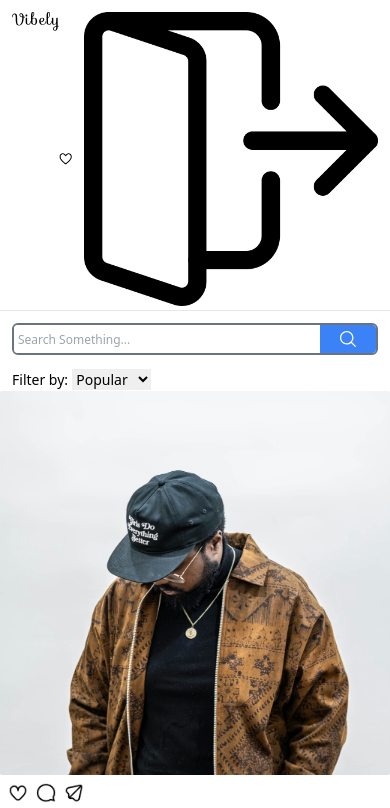
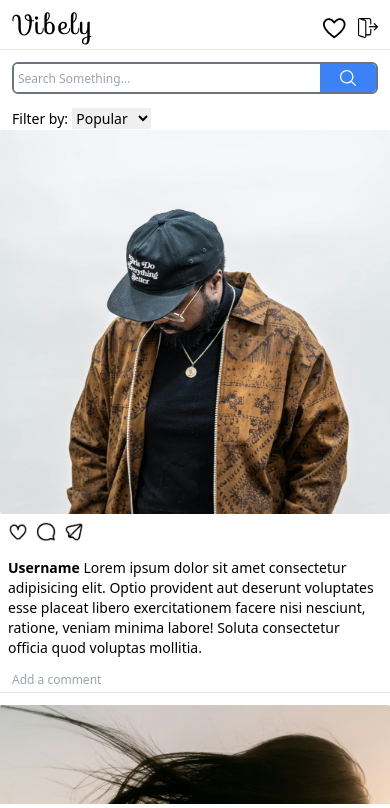
Before and after one commit to AndrewMoisa/Vibely, a website: page feed/index.html in a window 390 px wide. Shown: the top 808 px of the page. Drawn offline with Linux system fonts and the light colour scheme.

Commit message:
Logout logo fixed

```diff
--- a/feed/index.html
+++ b/feed/index.html
@@ -34,7 +34,7 @@
         <div>
           <a href="/index.html">
             <img
-              class="md:w-5 lg:w-6 xl:w-7"
+              class="w-5 lg:w-6 xl:w-7"
               src="/images/logout.png"
               alt="message icon"
             />
```
Also changed, not shown: posts/index.html (+1 -1 lines), profile/index.html (+1 -1 lines), css/style.css.
